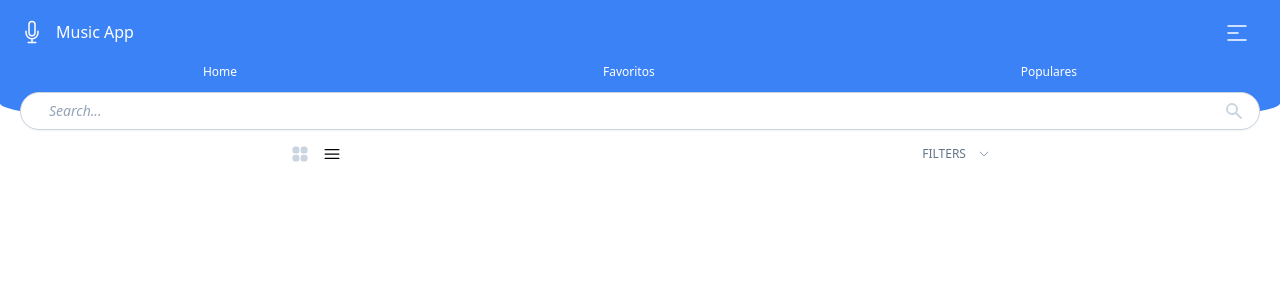
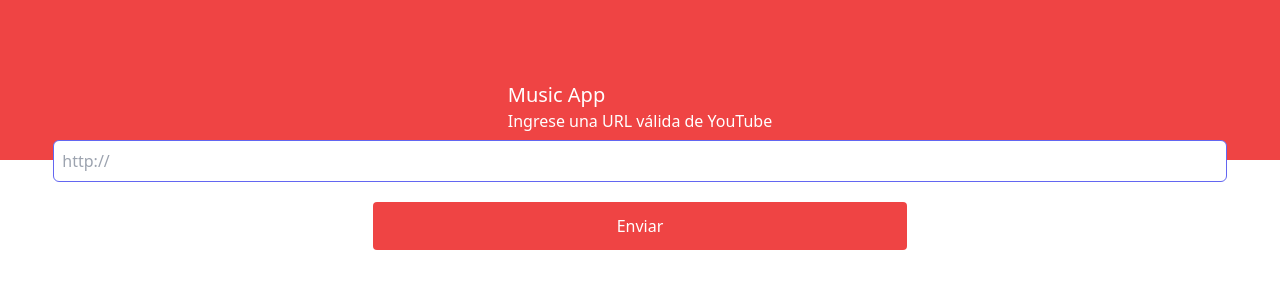
Before and after one commit to Javierfelixuts/MusicApp, a Vue app: page /upload-url-youtube in a window 1280 px wide. Shown: the top 300 px of the page. Built offline with nearby package versions, Linux system fonts and the light colour scheme.

Commit message:
Se agrega vista para subir url de youtube

```diff
--- a/package.json
+++ b/package.json
@@ -10,6 +10,7 @@
   },
   "dependencies": {
     "animate.css": "^4.1.1",
+    "epic-spinners": "^2.0.0",
     "gsap": "^3.11.5",
     "pinia": "^2.0.29",
     "vue": "^3.2.45",
--- a/src/App.vue
+++ b/src/App.vue
@@ -1,6 +1,6 @@
 <template>
   <router-view v-slot="{ Component, route }">
-    <Header />
+    <Header v-if="$route.meta.show" />
     <MusicPlayer />
     <Transition
       :enter-active-class="route.meta.enterClass + ''"
--- a/src/components/MusicList.vue
+++ b/src/components/MusicList.vue
@@ -54,7 +54,7 @@
         }
     },
     setup(props) {
-        const render = ref(false);
+        const render = ref(0);
         const player = useMusicPlayer();
         const music = useMusicList();
         const controls = useControls();
@@ -69,7 +69,12 @@
             colorHeader.value = state.currentColor;
         })
         music.$subscribe((mutation, state) => {
-            render.value = music.getOneOfMyFavoriteSongs(player.id);
+            if(music.getOneOfMyFavoriteSongs(player.id)){
+                render.value = 1;
+            }else{
+                render.value = 2;
+            }
+            //render.value = music.getOneOfMyFavoriteSongs(player.id);
         })
 
 
--- a/src/components/MusicPlayer.vue
+++ b/src/components/MusicPlayer.vue
@@ -108,7 +108,7 @@
         IconHeart
     },
     setup() {
-        const render = ref(false);
+        const render = ref(0);
         const music = useMusicList();
         const player = useMusicPlayer();
         const progresBarPlayer = ref(0);
@@ -169,8 +169,14 @@
             }
         })
         music.$subscribe((mutation, state) => {
+            console.log("playerud: ", state);
             //Rerender del icono heart
-            render.value = music.getOneOfMyFavoriteSongs(player.id);
+            console.log("getIdFromMyFavoriteSong:_ID ", music.getIdFromMyFavoriteSong());
+            if(music.getOneOfMyFavoriteSongs(music.getIdFromMyFavoriteSong())){
+                render.value = 1;
+            }else{
+                render.value = 2;
+            }
         })
 
         player.$subscribe((mutation, state) => {
--- a/src/router/index.ts
+++ b/src/router/index.ts
@@ -2,6 +2,7 @@
 import PopularesSongs from '../views/PopularesSongs.vue';
 import MusicList from '../views/MusicList.vue';
 import FavoritesSongs from '../views/FavoritesSongs.vue';
+import UploadUrlYouTube from '../views/UploadUrlYouTube.vue';
 import { ref } from 'vue';
 import { onBeforeRouteUpdate, useRoute } from 'vue-router';
 
@@ -13,6 +14,7 @@
             path: '/', component: MusicList,
             meta:
             {
+                show: true,
                 nameRoute: nameRoute.value,
                 enterClass: "animate__animated animate__bounceInLeft",
                 leaveClass: "animate__animated animate__bounceOutRight"
@@ -21,6 +23,7 @@
         {
             path: '/populares-songs', component: PopularesSongs,
             meta: {
+                show: true,
                 nameRoute: nameRoute.value,
                 enterClass: "animate__animated animate__bounceInLeft",
                 leaveClass: "animate__animated animate__bounceOutRight"
@@ -28,11 +31,17 @@
         },
         { path: '/favorites', component: FavoritesSongs,
             meta: {
+                show: true,
                 nameRoute: nameRoute.value,
                 enterClass: "animate__animated animate__bounceInLeft",
                 leaveClass: "animate__animated animate__bounceOutRight"
             }
         },
+        {
+            path: '/upload-url-youtube',
+            component: UploadUrlYouTube,
+
+        }
     ],
 })
 
--- a/src/stores/musicList.ts
+++ b/src/stores/musicList.ts
@@ -6,6 +6,7 @@
     const musicCloneList = [...musicList];
     const musicPopularSongsInitial = musicCloneList.filter(song => song.popular);
     const musicFavoriteSongsInitial = musicCloneList.filter(song => song.favorite);
+    const idFavorite = 0;
     return {
       musicListState: musicCloneList,
       musicCloneList,
@@ -13,6 +14,7 @@
       musicPopularSongsInitial,
       musicFavoriteSongs: musicFavoriteSongsInitial,
       musicFavoriteSongsInitial,
+      idFavorite,
      }
   },
   // could also be defined as
@@ -41,11 +43,12 @@
       this.musicFavoriteSongs = musicFilteredFavorites;
       return musicFiltered;
     },
+    getIdFromMyFavoriteSong(){
+      return this.idFavorite;
+    },
     setMyFavoriteMusicList(id: number, isFavorite: boolean){
-      console.log("id: ", id);
+      this.idFavorite = id;
       this.musicCloneList[id].favorite = isFavorite;
-
-      console.log("this.musicCloneList: ", this.musicCloneList)
     },
     getOneOfMyFavoriteSongs(id: number){
       return this.musicCloneList[id].favorite;
--- a/src/views/FavoritesSongs.vue
+++ b/src/views/FavoritesSongs.vue
@@ -21,10 +21,10 @@
     const music = useMusicList();
     const musicList = ref(music.getMyFavoriteMusicList())
 
-    music.$subscribe((mutation, state) => {
+    /* music.$subscribe((mutation, state) => {
       console.log("state: ", state);
             musicList.value = state.musicFavoriteSongs
-    })
+    }) */
 
     return {
       musicList
--- /dev/null
+++ b/src/views/UploadUrlYouTube.vue
@@ -0,0 +1,66 @@
+<template>
+    <div class="w-full bg-red-500 h-40 flex items-center justify-around flex-col text-white">
+        <div>
+
+        </div>
+        <div>
+            <h1 class="text-xl">Music App</h1>
+            <p>Ingrese una URL válida de YouTube</p>
+        </div>
+    </div>
+    <div class="text-center -mt-5">
+        <input v-model="inputUrlYT" class="focus:outline-none focus:ring focus:ring-violet-300 w-11/12 md:6/12 p-2 rounded-md border border-indigo-500"
+        type="text" placeholder="http://">
+    </div>
+    <div class="text-center mt-5">
+        <button
+        @click="sendToApi"
+        class="text-white rounded w-5/12 md:6/12 bg-red-500 p-3 hover:bg-red-700">Enviar</button>
+    </div>
+
+    <div
+        v-if="isLoading"
+        class="absolute top-0 w-full h-screen flex items-center justify-center"
+    >
+
+        <atom-spinner
+        class="text-center"
+        :animation-duration="1000"
+        :size="160"
+        :color="'#ff1d5e'"
+        />
+    </div>
+
+</template>
+<script lang="ts">
+import {AtomSpinner} from 'epic-spinners'
+import { ref } from 'vue';
+export default {
+    name: 'UploadUrlYouTube',
+    components: {
+      AtomSpinner
+    },
+    setup(){
+        const inputUrlYT = ref("");
+        const isLoading = ref(false);
+
+
+
+        const sendToApi = () => {
+            if(inputUrlYT.value == ""){
+                alert("el texto no puede estar vacío");
+                return;
+            }
+            isLoading.value = !isLoading.value;
+            setTimeout(() => {
+                isLoading.value = !isLoading.value;
+            }, 4000);
+        }
+        return {
+            isLoading,
+            inputUrlYT,
+            sendToApi
+        }
+    }
+}
+</script>
```
Also changed, not shown: 1 other file (tests, documents, lock files or other folders).
